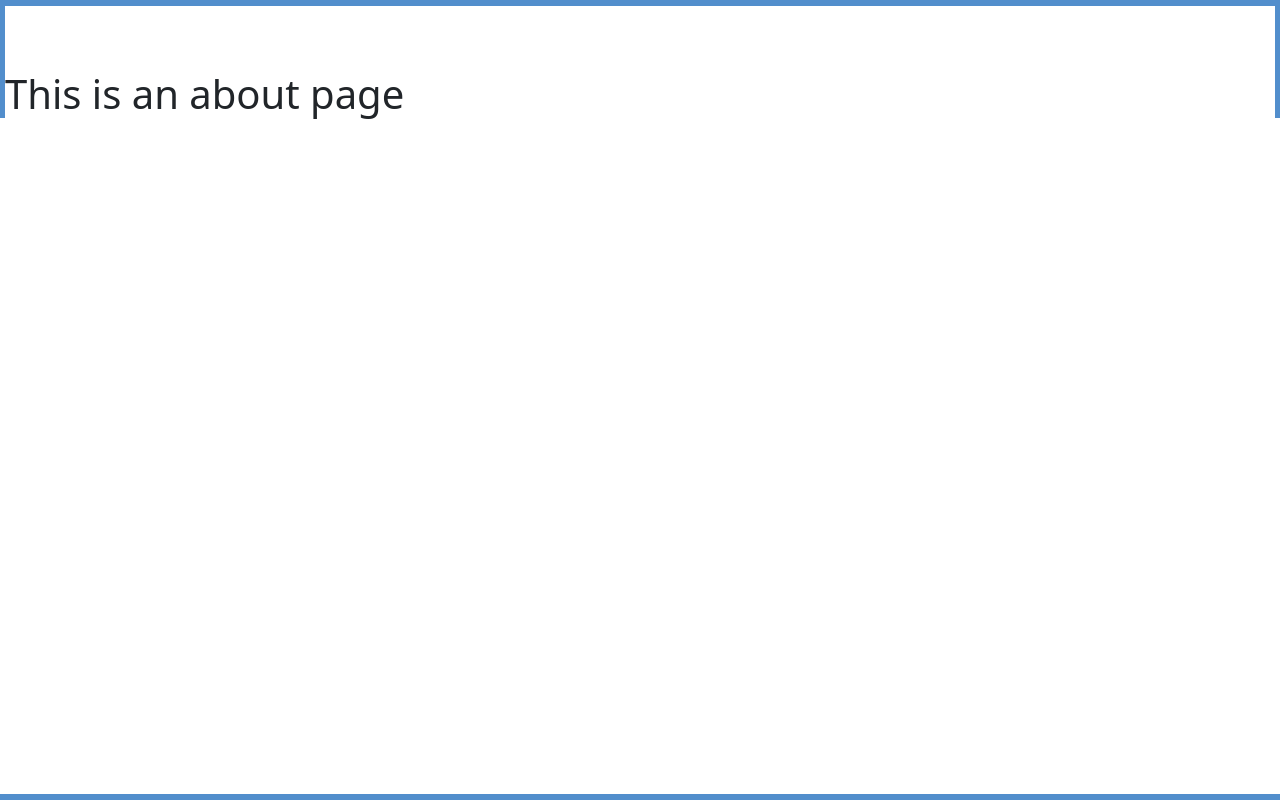
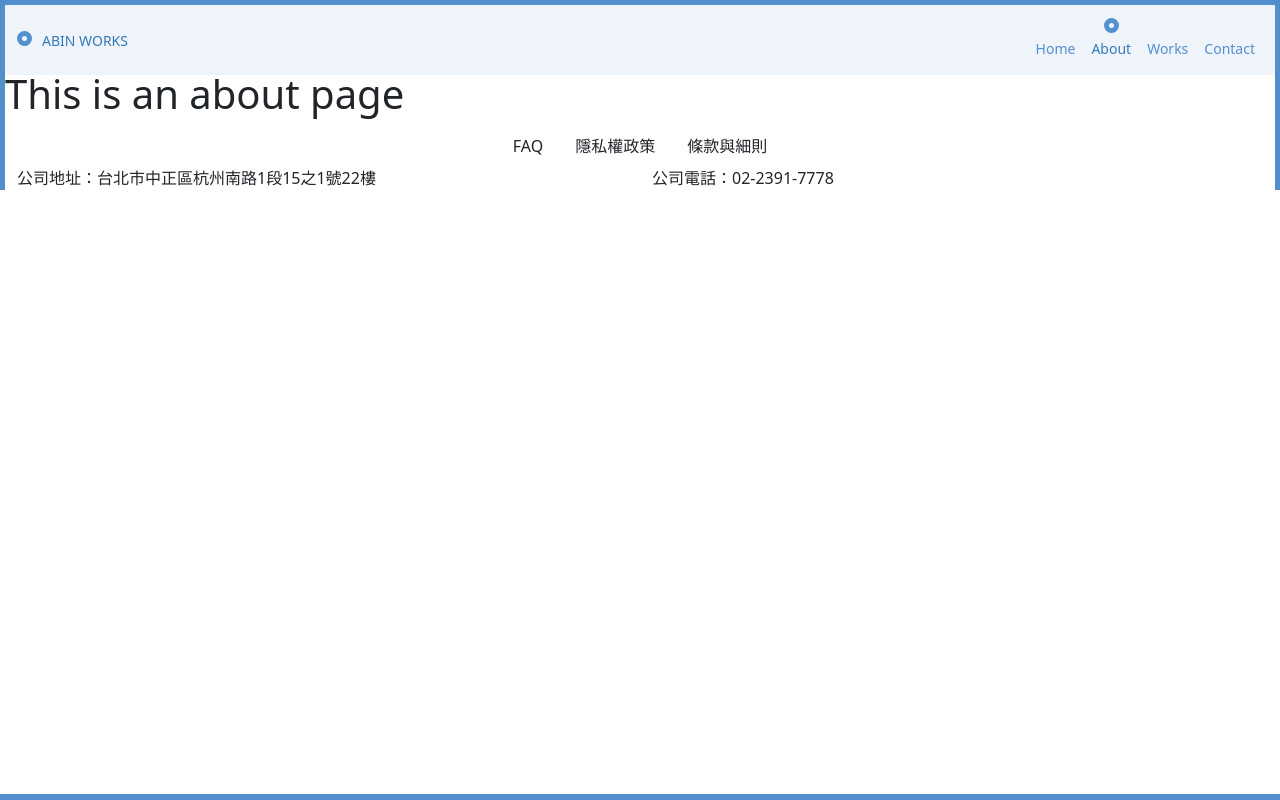
Before and after one commit to ChaoAbin/myProfile, a Vue app in the folder abin-profile/: page /#/about in a window 1280 px wide. Built offline with nearby package versions, Linux system fonts and the light colour scheme.

Commit message:
navbar 改版(1.新增各頁面, 2.active顯示)

```diff
--- a/abin-profile/src/router/index.js
+++ b/abin-profile/src/router/index.js
@@ -14,21 +14,36 @@ const routes = [
     children: [{
       path: 'home',
       name: 'Home',
-      disabled: true,
       component: () => import('@/views/Home'),
       meta: {
         title: '首頁',
-        icon: 'home'
+        // icon: 'home'
+      }
+    },{
+      path: 'about',
+      name: 'About',
+      component: () => import('@/views/About'),
+      meta: {
+        title: '關於我',
+        // icon: 'about'
+      }
+    },{
+      path: 'works',
+      name: 'Works',
+      component: () => import('@/views/Works'),
+      meta: {
+        title: '作品集',
+        // icon: 'home'
+      }
+    },{
+      path: 'contact',
+      name: 'Contact',
+      component: () => import('@/views/Contact'),
+      meta: {
+        title: '聯絡我',
+        // icon: 'Contact'
       }
     }]
-  },
-  {
-    path: '/about',
-    name: 'About',
-    // route level code-splitting
-    // this generates a separate chunk (about.[hash].js) for this route
-    // which is lazy-loaded when the route is visited.
-    component: () => import(/* webpackChunkName: "about" */ '../views/About.vue')
   }
 ]
 
--- /dev/null
+++ b/abin-profile/src/views/About/index.vue
@@ -0,0 +1,14 @@
+<template>
+  <div class="home">
+    About
+  </div>
+</template>
+
+<script>
+
+export default {
+  name: 'About',
+  components: {
+  },
+};
+</script>
--- /dev/null
+++ b/abin-profile/src/views/Contact/index.vue
@@ -0,0 +1,14 @@
+<template>
+  <div class="home">
+    Contact
+  </div>
+</template>
+
+<script>
+
+export default {
+  name: 'Contact',
+  components: {
+  },
+};
+</script>
--- a/abin-profile/src/views/Layout/components/Header.vue
+++ b/abin-profile/src/views/Layout/components/Header.vue
@@ -16,10 +16,11 @@
 
       <b-collapse id="nav_collapse" style="justify-content: end;" is-nav>
         <b-navbar-nav class="ml-auto flex-nowrap pc-navbar">
-          <b-nav-item href="/home" active>Home</b-nav-item>
-          <b-nav-item href="/about">ABOUT</b-nav-item>
-          <b-nav-item href="/works">WORKS</b-nav-item>
-          <b-nav-item href="/contact">CONTACT</b-nav-item>
+          <b-nav-item
+            v-for="(link, index) in links"
+            :key="index"
+            :to="link.toLowerCase()"
+            :active="($route.name === link)">{{ link }}</b-nav-item>
         </b-navbar-nav>
       </b-collapse>
     </b-navbar>
@@ -32,6 +33,9 @@ export default {
   name: 'Header',
   data() {
     return {
+      links: [
+        'Home', 'About', 'Works', 'Contact'
+      ],
       showNavbarShadow: (window.scrollY ? true : false)
     }
   },
--- /dev/null
+++ b/abin-profile/src/views/Works/index.vue
@@ -0,0 +1,14 @@
+<template>
+  <div class="home">
+    Works
+  </div>
+</template>
+
+<script>
+
+export default {
+  name: 'Works',
+  components: {
+  },
+};
+</script>
```
